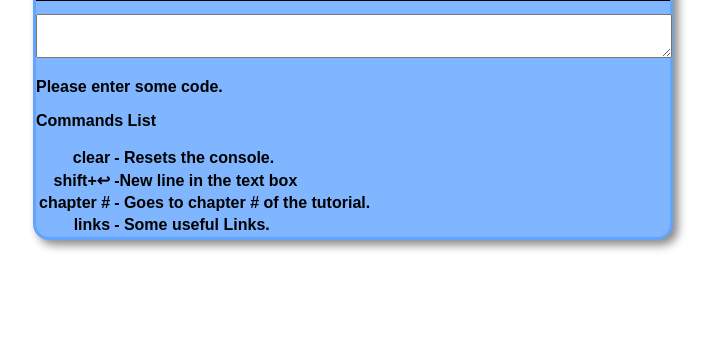
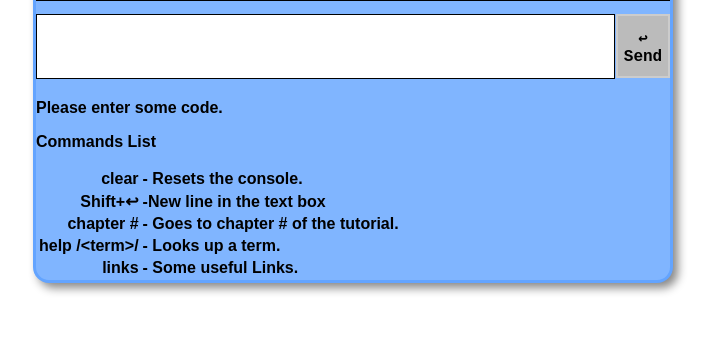
Before and after one commit to moritz/try.rakudo.org, a PHP site: page /markup/shell.html in a window 1280 px wide. Shown: the part 457-800 px from the top of the page, without its empty margins (287-1002 px from the left). Run offline with PHP 8.4, Linux system fonts and the light colour scheme; some libraries are stand-ins or nearby versions.

Commit message:
Adding an outline for the chapters, more shell changes, and about to start writing the actual tutorials

```diff
--- a/frontend/markup/shell.css
+++ b/frontend/markup/shell.css
@@ -17,6 +17,11 @@ h1 img {
 }
 
 textarea {
+}
+
+#camelia {
+    position: absolute;
+    top: -60px;
 }
 
 #content {
@@ -51,6 +56,7 @@ textarea {
 
 #stdout p.stderr {
     background: #EB939A;
+    margin: 3px 0 3px 0;
     padding: 0 3px 3px;
     color: #332b33;
     border: 2px solid #eb0e20;
@@ -68,8 +74,33 @@ textarea {
 #stdin {
     font-size: 18px;
     font-weight: normal;
-    width: 100%;
+    width: 577px;
+    position: relative;
+    border: 1px solid black;
+    background: white;
+    resize: none;
     overflow: auto;
+}
+
+#stdin_form {
+    position: relative;
+}
+
+#send_btn {
+    font-family: 'Courier New', Courier, monospace;
+    border: 2px solid #ccc;
+    width: 50px;
+    text-align: center;
+    background: #bbb;
+    padding: 12px 0 10px 0;
+    position: absolute;
+    left: 580px;
+}
+
+#send_btn.active {
+    background: #222;
+    border: 2px solid #111;
+    color: white;
 }
 
 th {
--- a/frontend/markup/shell.html
+++ b/frontend/markup/shell.html
@@ -51,7 +51,15 @@
 
             return result;
         }
+
+        function load_chapter(id) {
+            $("#stdout").html("");
+            $("#feedback").text("Hello World, chapter "  + id);
+        }
         var commands = {
+            'chapter (\\d+)' : function (match) {
+                load_chapter(match[1]);
+            },
             clear : function () {
                 $("#stdout").html("");
             }
@@ -60,12 +68,11 @@
         var a = 0; // this is to cause a fake error every few calls
         $("#stdin").keydown(function (evt) {
             if (evt.keyCode == 9 && evt.shiftKey == false && evt.ctrlKey == false && evt.altKey == false && evt.metaKey == false) { // tab pressed
-                $("#stdin").val($("#stdin").val() + "    ");
+                $(this).val($(this).val() + "    ");
                 evt.preventDefault();
             }
         });
-        $("#stdin").keypress(function (evt) {
-            if (evt.keyCode == 13 && evt.shiftKey == false) {
+        function send() {
             //$.getJSON("./test.js",
             (function (result) {
                 $("#feedback").text(result.feedback + "a: " + a);
@@ -83,24 +90,35 @@
             "stderr": "Fake Error: Confused at line 1, near \"a * 3\\n\""});
 
             $.each(commands, function (k, v) {
-                    if ($("#stdin").val() == k) {
-                        v();
+                var match;
+                if (match = new RegExp(k, 'gmi').exec($("#stdin").val())) {
+                    v(match);
                 }
             });
 
             $("#stdin").val("");
+        }
+        $("#send_btn").mouseup(function () {
+            $(this).toggleClass('active');
+        }).mousedown(function () {
+            $(this).toggleClass('active');
+            send();
+        });
+        $("#stdin").keypress(function (evt) {
+            if (evt.keyCode == 13 && evt.shiftKey == false) {
+                send()
                 evt.preventDefault();
             }
 
-            var str = $('#stdin').val();
-            var cols = $('#stdin').attr('cols');
+            var str = $(this).val();
+            var cols = $(this).attr('cols');
 
             var linecount = 0;
             $.each(str.split("\n"), function(k, l) {
               linecount += Math.ceil( this.length / cols );
             });
 
-            $('#stdin').attr('rows', linecount == 0 ? 2 : linecount + 1);
+            $(this).attr('rows', linecount < 3 ? 3 : linecount + 1);
         });
 
 
@@ -110,13 +128,14 @@
  </head>
  <body>
     <div id="content">
-        <h1>Try Rakudo and Learn Perl 6 <img src="http://perl6.org/camelia-logo.png"><br /><small>&#151; all in your browser</small></h1>
-        <div id="form" action="try" method="post">
+        <h1>Try Rakudo and Learn Perl 6 <img id="camelia" src="http://perl6.org/camelia-logo.png" /><br /><small>&#151; all in your browser</small></h1>
+        <div id="console">
             <div>
                 <pre id="stdout"></pre>
             </div>
-            <form>
-                <textarea id="stdin" cols="56" rows="2"></textarea>
+            <form id="stdin_form" action="try" method="post">
+                <span id="send_btn">&#x21A9;<br/>Send</span>
+                <textarea id="stdin" cols="56" rows="3"></textarea>
             </form>
         </div>
 
@@ -134,10 +153,13 @@
                     <th>clear</th><td>- Resets the console.</td>
                 </tr>
                 <tr>
-                    <th>shift+&#x21A9;</th><td>-New line in the text box</td>
+                    <th>Shift+&#x21A9;</th><td>-New line in the text box</td>
                 </tr>
                 <tr>
                     <th>chapter #</th><td>- Goes to chapter # of the tutorial.</td>
+                </tr>
+                <tr>
+                    <th>help /&lt;term&gt;/</th><td>- Looks up a term.</td>
                 </tr>
                 <tr>
                     <th>links</th><td>- Some useful Links.</td>
```
Also changed, not shown: frontend/data/chapters/1.js (added, +12 -0 lines), frontend/data/chapters/index.js (added, +60 -0 lines). Lines whose indentation alone changed are shown as unchanged.
